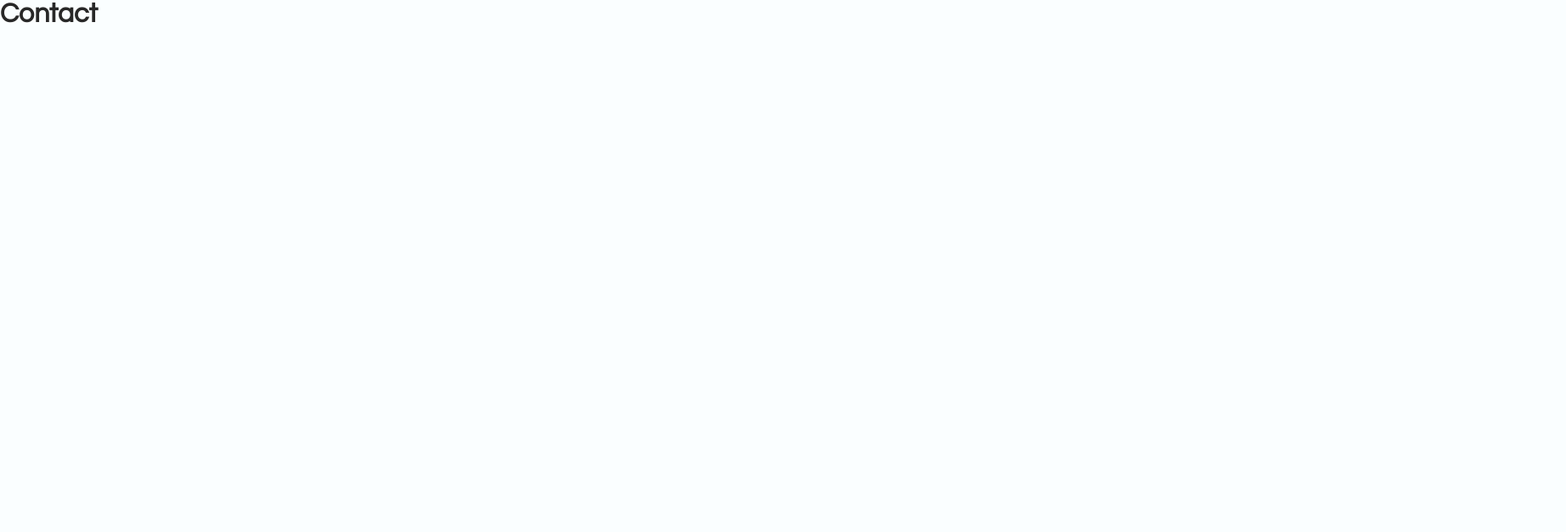
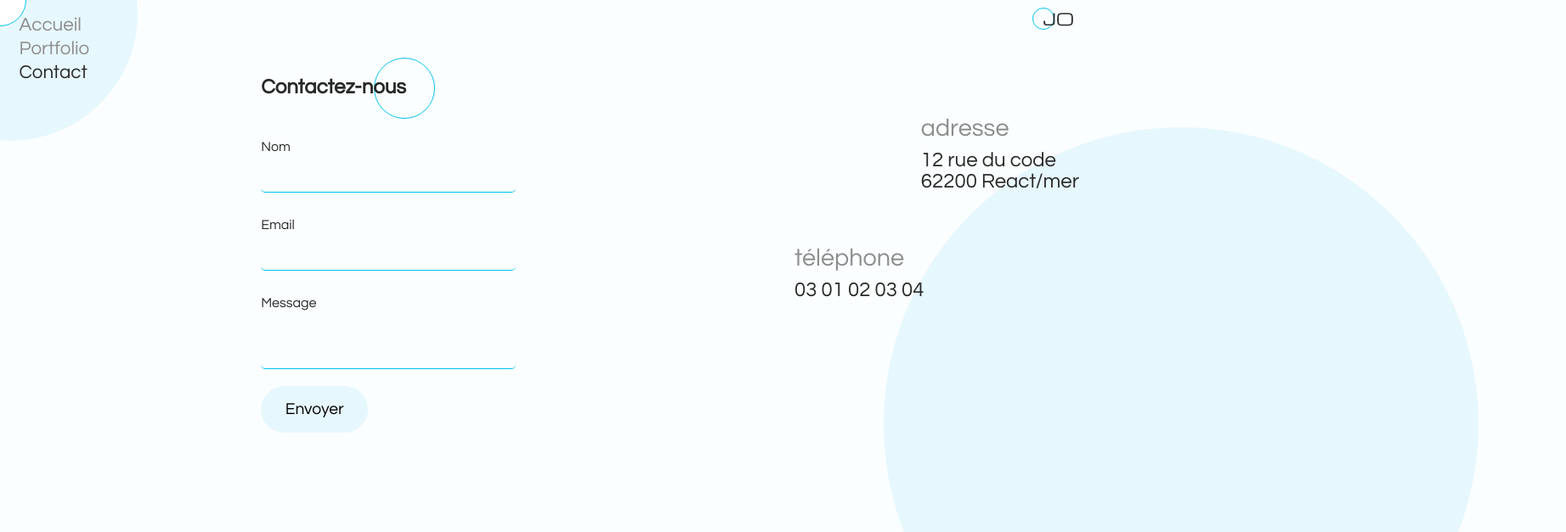
Before and after one commit to jonathanbay/portfolio-React, a React (Create React App) app: page /contact in a window 1280 px wide. Shown: the top 627 px of the page at 85% size, 1843 px wide, since content can reach past the window. Built offline with nearby package versions, Linux system fonts and the light colour scheme.

Commit message:
page contact + emailjs

```diff
--- a/package.json
+++ b/package.json
@@ -3,10 +3,13 @@
   "version": "0.1.0",
   "private": true,
   "dependencies": {
+    "@emailjs/browser": "^3.10.0",
     "@testing-library/jest-dom": "^5.16.5",
     "@testing-library/react": "^13.4.0",
     "@testing-library/user-event": "^13.5.0",
+    "copy-to-clipboard": "^3.3.3",
     "react": "^18.2.0",
+    "react-copy-to-clipboard": "^5.1.0",
     "react-dom": "^18.2.0",
     "react-router-dom": "^6.8.2",
     "react-scripts": "5.0.1",
--- /dev/null
+++ b/src/components/ContactForm.js
@@ -0,0 +1,57 @@
+import React, { useRef } from 'react';
+
+import emailjs from '@emailjs/browser';
+
+const ContactForm = () => {
+  const form = useRef();
+
+  const sendEmail = (e) => {
+    e.preventDefault();
+    const formMess = document.querySelector('.form-message')
+
+    emailjs
+      .sendForm(
+        // configurer dans.env pour masquer les identifiants => appeler via process.env + nom de la varible crée.
+        process.env.REACT_APP_SERVICE_MAIL,
+        process.env.REACT_APP_TEMPLATE,
+        form.current,
+        process.env.REACT_APP_ID)
+      .then((result) => {
+          console.log(result.text);
+          form.current.reset();
+          formMess.innerHTML = "<p class='success'>Votre message a bien été envoyé </p>";
+
+          setTimeout(() => {
+            formMess.innerHTML = "";
+          }, 2500);
+
+      }, (error) => {
+          console.log(error.text);
+          formMess.innerHTML = "<p class='error'>Une erreur s'est produite, veuillez réessayer </p>"
+
+          setTimeout(() => {
+            formMess.innerHTML = "";
+          }, 2500);
+      });
+  };
+
+  return (
+    <div className='form-container'>
+        <form ref={form} onSubmit={sendEmail} className="form-content">
+        <h2>Contactez-nous</h2>
+        <label>Nom</label>
+        <input type="text" name="name" required autoComplete='off' id='name'/>
+        <label>Email</label>
+        <input type="email" name="email" required autoComplete='off' id='email'/>
+        <label>Message</label>
+        <textarea name="message" id='mess'/>
+        <input type="submit" value="Envoyer" className='hover button'/>
+        </form>
+        <div className='form-message'>
+
+        </div>
+    </div>
+  );
+};
+
+export default ContactForm;
--- a/src/components/Project.js
+++ b/src/components/Project.js
@@ -1,8 +1,17 @@
-import React, { useState } from 'react';
+import React, { useEffect, useState } from 'react';
 import { projectsData } from "../data/projectsData";
 
 const Project = ({ projectNumber }) => {
     const [currentProject] = useState(projectsData[projectNumber]);
+    const [left, setLeft] = useState();
+    const [top, setTop] = useState();
+    const [size, setSize] = useState();
+
+    useEffect(() => {
+        setLeft(Math.floor(Math.random() * 200 +700) + "px");
+        setTop(Math.floor(Math.random() * 200 +150) + "px");
+        setSize("scale(" + (Math.random() + 0.7) + ")");
+    }, [])
 
     return (
         <div className='project-main'>
@@ -23,9 +32,13 @@ const Project = ({ projectNumber }) => {
                     </span>
                     <img src={currentProject.img} alt={currentProject.title} className='img' />
                 </div>
-
+                <div className='button-container'>
+                    <a href= {currentProject.link} target="_blank" rel="noopener noreferrer" className="hover">
+                        <span className='button'>Voir le site</span>
+                    </a>
+                </div>
             </div>
-
+            <span className='random-circle' style={{left, top, transform: size}}></span>
         </div>
     );
 };
--- a/src/pages/Contact.js
+++ b/src/pages/Contact.js
@@ -1,10 +1,38 @@
 import React from 'react';
+import ContactForm from '../components/ContactForm';
+import Logo from '../components/Logo';
+import Mouse from '../components/Mouse';
+import Navigation from '../components/Navigation';
+import { CopyToClipboard } from "react-copy-to-clipboard";
 
 const Contact = () => {
     return (
-        <div>
-            <h1>Contact</h1>
-        </div>
+        <main>
+            <Mouse />
+            <div className='contact'>
+                <Navigation />
+                <Logo />
+                <ContactForm />
+                <div className='contact-infos'>
+                    <div className='address'>
+                        <div className='content'>
+                            <h4>adresse</h4>
+                            <p>12 rue du code</p>
+                            <p>62200 React/mer</p>
+                        </div>
+                    </div>
+
+                    <div className='phone'>
+                        <div className='content'>
+                            <h4>téléphone</h4>
+                            <CopyToClipboard text="0301020304" className="hover">
+                                <p style={{ cursor: "pointer"}} className="clipboard" onClick={() => alert("Numéro de téléphone copié !")}>03 01 02 03 04 </p>
+                            </CopyToClipboard>
+                        </div>
+                    </div>
+                </div>
+            </div>
+        </main>
     );
 };
 
--- a/src/pages/Project2.js
+++ b/src/pages/Project2.js
@@ -1,10 +1,21 @@
 import React from 'react';
+import Buttons from '../components/Buttons';
+import Logo from '../components/Logo';
+import Mouse from '../components/Mouse';
+import Navigation from '../components/Navigation';
+import Project from '../components/Project';
 
 const Project2 = () => {
     return (
-        <div>
-            <h1>Projet 2</h1>
-        </div>
+        <main>
+            <Mouse />
+            <div className='project'>
+                <Navigation />
+                <Logo />
+                <Project projectNumber={1} />
+                <Buttons left={"/projet-1"} right={"/projet-3"} />
+            </div>
+        </main>
     );
 };
 
--- a/src/pages/Project3.js
+++ b/src/pages/Project3.js
@@ -1,10 +1,21 @@
 import React from 'react';
+import Buttons from '../components/Buttons';
+import Logo from '../components/Logo';
+import Mouse from '../components/Mouse';
+import Navigation from '../components/Navigation';
+import Project from '../components/Project';
 
 const Project3 = () => {
     return (
-        <div>
-            <h1>Projet 3</h1>
-        </div>
+        <main>
+            <Mouse />
+            <div className='project'>
+                <Navigation />
+                <Logo />
+                <Project projectNumber={2} />
+                <Buttons left={"/projet-2"} right={"/projet-4"} />
+            </div>
+        </main>
     );
 };
 
--- a/src/pages/Project4.js
+++ b/src/pages/Project4.js
@@ -1,10 +1,21 @@
 import React from 'react';
+import Buttons from '../components/Buttons';
+import Logo from '../components/Logo';
+import Mouse from '../components/Mouse';
+import Navigation from '../components/Navigation';
+import Project from '../components/Project';
 
 const Project4 = () => {
     return (
-        <div>
-            <h1>Projet 4</h1>
-        </div>
+        <main>
+            <Mouse />
+            <div className='project'>
+                <Navigation />
+                <Logo />
+                <Project projectNumber={3} />
+                <Buttons left={"/projet-3"} right={"/contact"} />
+            </div>
+        </main>
     );
 };
 
```
Also changed, not shown: 2 other files (tests, documents, lock files or other folders).
